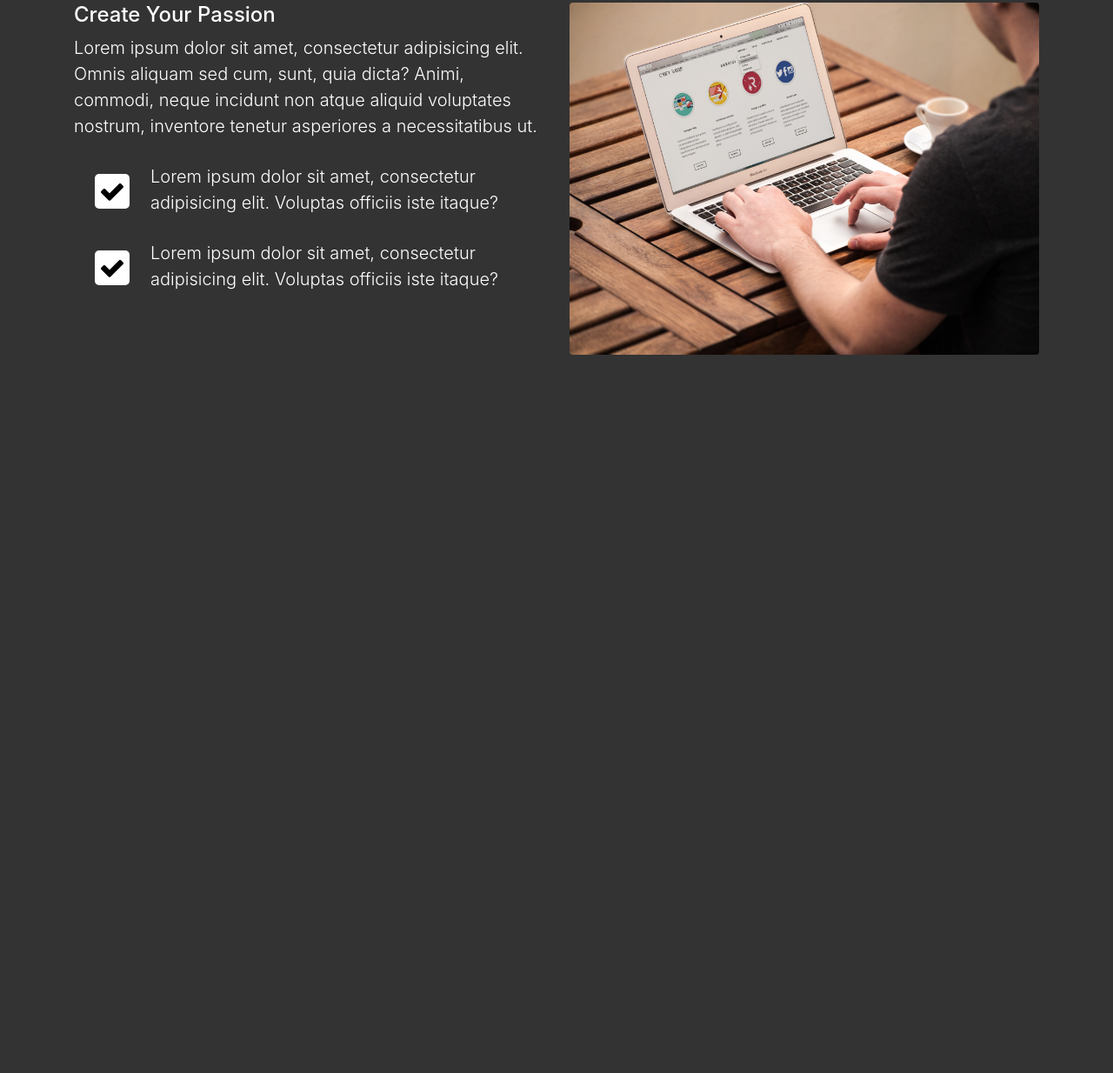
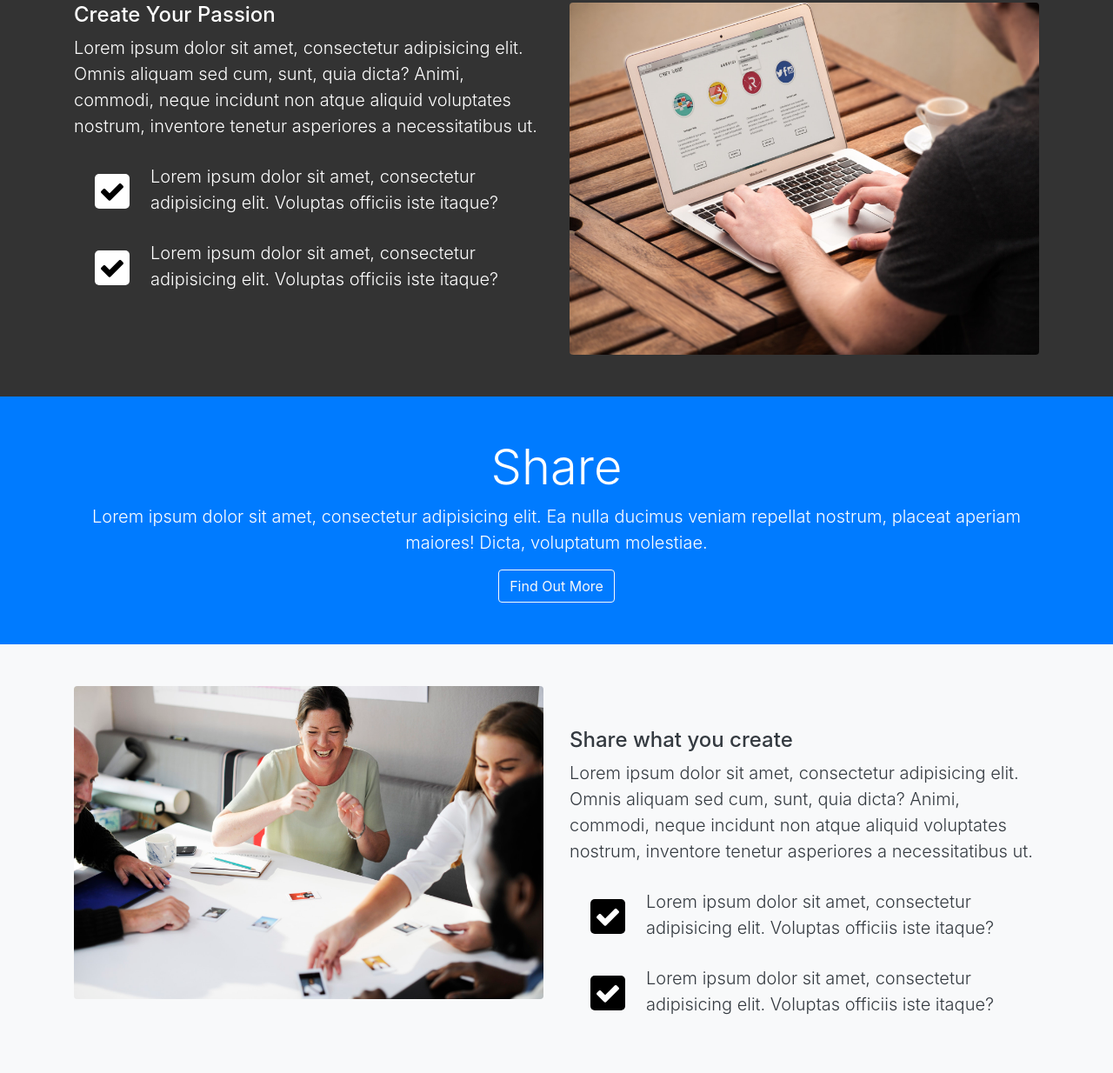
Before and after one commit to raselofficial52/LoopLAB, a plain HTML site: page src/index.html in a window 1280 px wide. Shown: the part 1880-3114 px from the top of the page at 87% size. Before the commit the page ends 2336 px from the top, so only its background shows below. Drawn offline with Linux system fonts and the light colour scheme.

Commit message:
share head & share main section

```diff
--- a/src/css/responsib/responsib.scss
+++ b/src/css/responsib/responsib.scss
@@ -15,4 +15,9 @@
              font-size:3rem;
          }
      }
+     #share_head_section {
+         h2{
+             font-size:3rem;
+         }
+     }
 }
--- a/src/css/scss/style.scss
+++ b/src/css/scss/style.scss
@@ -73,3 +73,13 @@ body {
         border-radius:5px;
     }
 }
+// share main Section
+#share_main_section{
+    .fa{
+        background:#000;
+        color:$font_color;
+        font-size:$icon_font_size;
+        padding:5px;
+        border-radius:5px;
+    }
+}
--- a/src/index.html
+++ b/src/index.html
@@ -189,7 +189,53 @@
     </div>
   </div>
 </section>
+<!-- Share head Section -->
+<section id="share_head_section" class="text-center py-5 bg-primary">
+  <div class="container">
+    <div class="row">
+      <div class="col">
+        <h2 class="display-4">Share</h2>
+        <p class="lead">Lorem ipsum dolor sit amet, consectetur adipisicing elit. Ea nulla ducimus veniam repellat nostrum, placeat aperiam
+        maiores! Dicta, voluptatum molestiae.</p>
+        <a class="btn btn-outline-light" href="#">Find Out More</a>
+      </div>
+    </div>
+  </div>
+</section>
 
+<!-- share main Section -->
+<section id="share_main_section" class="py-5 bg-light text-dark">
+  <div class="container">
+    <div class="row">
+      <div class="col-md-12 col-lg-6">
+        <img class="img-fluid rounded" src="img/share.jpeg" alt="">
+      </div>
+      <div class="col-md-12 col-lg-6 mt-md-5">
+        <h4>Share what you create</h4>
+        <p class="lead">Lorem ipsum dolor sit amet, consectetur adipisicing elit. Omnis aliquam sed cum, sunt, quia dicta? Animi, commodi, neque
+        incidunt non atque aliquid voluptates nostrum, inventore tenetur asperiores a necessitatibus ut.</p>
+        <div class="d-flex flex-row">
+          <div class="p-4 align-self-start">
+            <i class="fa fa-check"></i>
+          </div>
+          <div class="align-self-end">
+            <p class="lead">Lorem ipsum dolor sit amet, consectetur adipisicing elit. Voluptas officiis iste itaque?
+          </p>
+          </div>
+        </div>
+        <div class="d-flex flex-row">
+          <div class="p-4 align-self-start">
+            <i class="fa fa-check"></i>
+          </div>
+          <div class="align-self-end">
+            <p class="lead">Lorem ipsum dolor sit amet, consectetur adipisicing elit. Voluptas officiis iste itaque?
+          </p>
+          </div>
+        </div>
+      </div>
+    </div>
+  </div>
+</section>
 
 
 
```
Also changed, not shown: src/css/responsib/responsib.css, src/css/scss/style.css, 2 other files.
